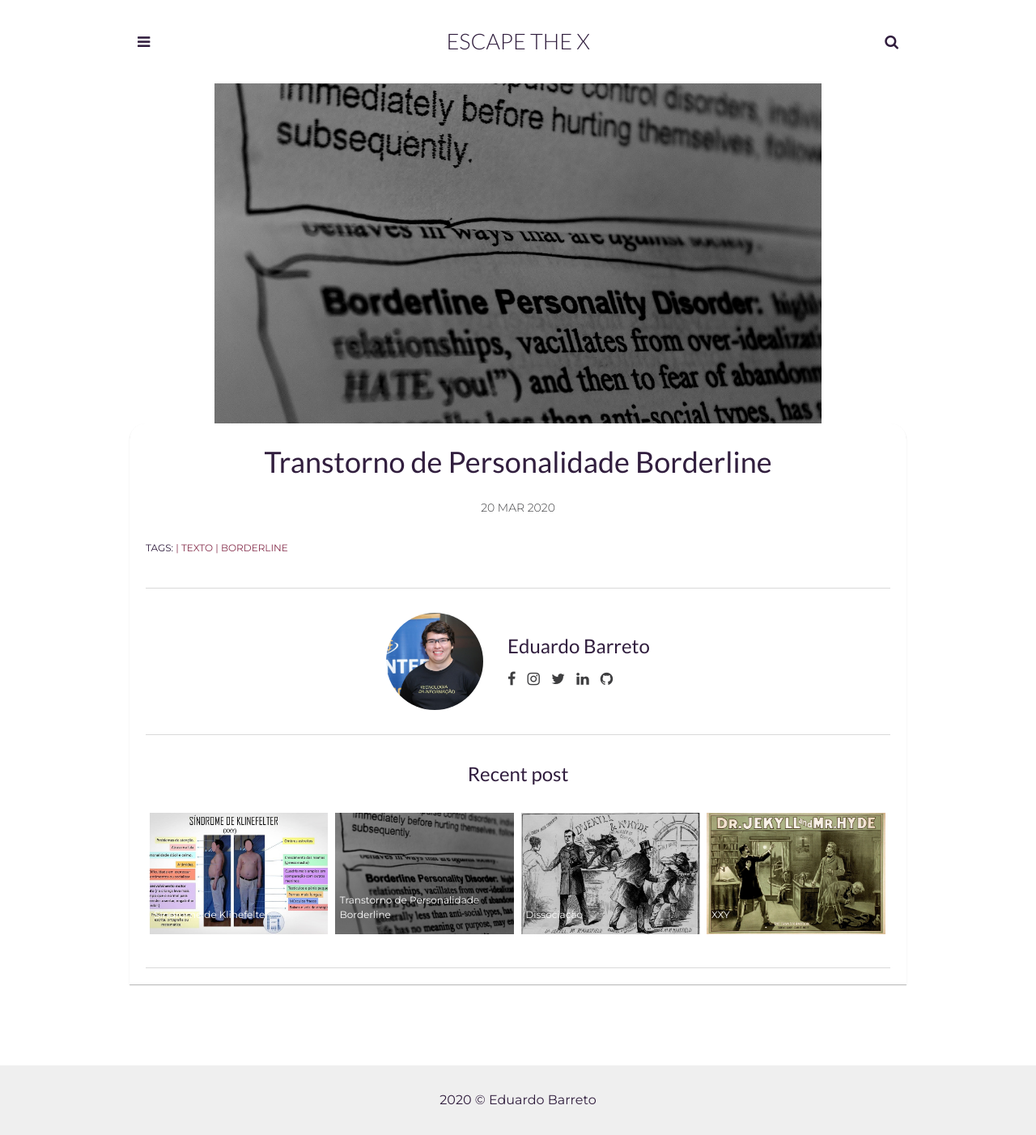
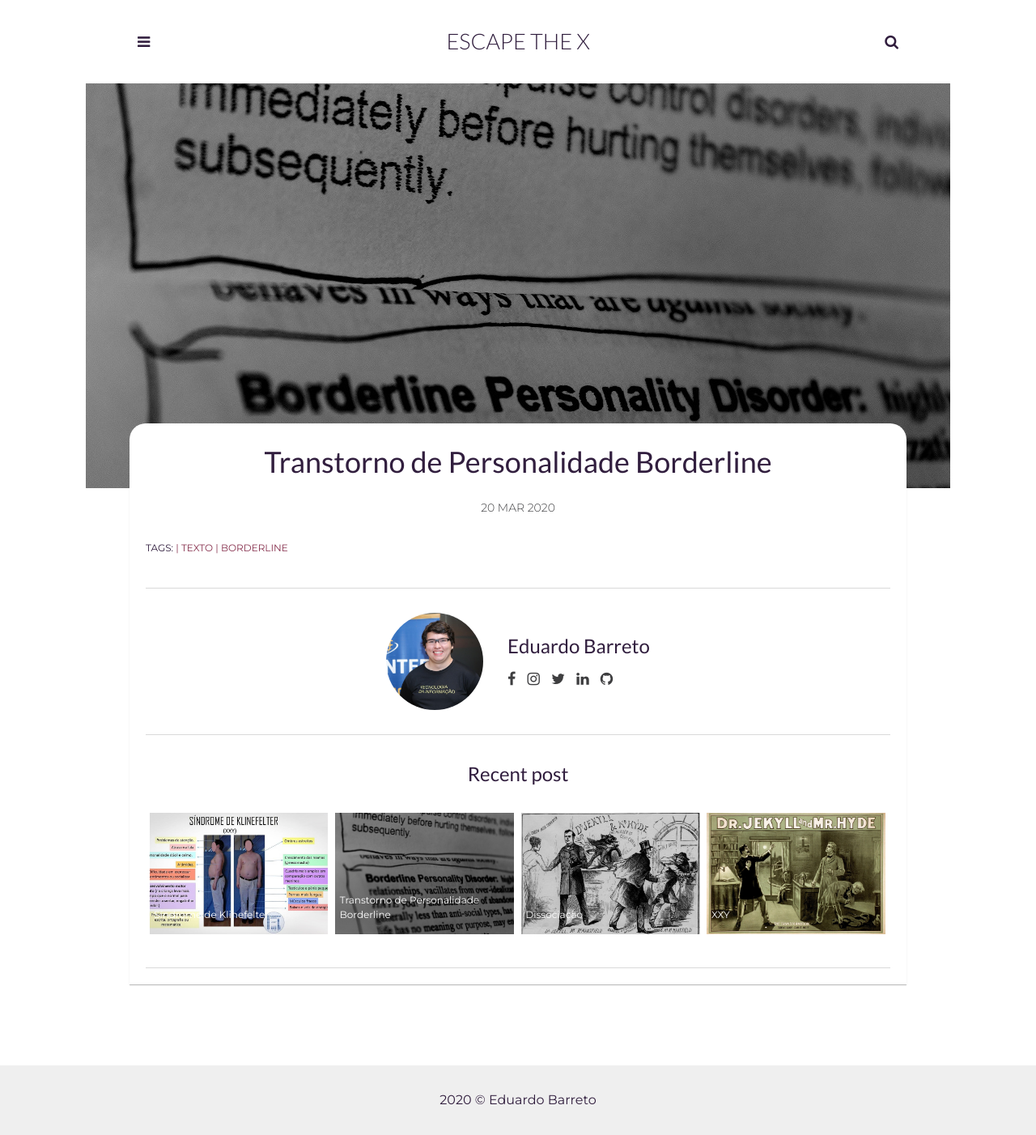
Before and after one commit to EscapeTheX/escapethex.github.io, a Jekyll site: the page built from _posts/2019-03-20-Borderline.markdown, in a window 1280 px wide. Shown: the whole page at 81% size. Built offline with Jekyll 4.4.1, drawn with Linux system fonts in a browser that asks for light colours.

Commit message:
Update post.html

```diff
--- a/_layouts/post.html
+++ b/_layouts/post.html
@@ -5,7 +5,7 @@
   {% include header.html %}
   <article class="article-page">
     <div class="page-image">
-      <div class="cover-image" style="background: url({{"/assets/img/" | prepend: site.baseurl | append : page.img}}) center top no-repeat; background-size: contain; height: 500px;"></div>
+      <div class="cover-image" style="background: url({{"/assets/img/" | prepend: site.baseurl | append : page.img}}) center top no-repeat; background-size: auto; height: 500px;"></div>
     </div>
     <div class="wrapper">
       <div class="page-content">
```
